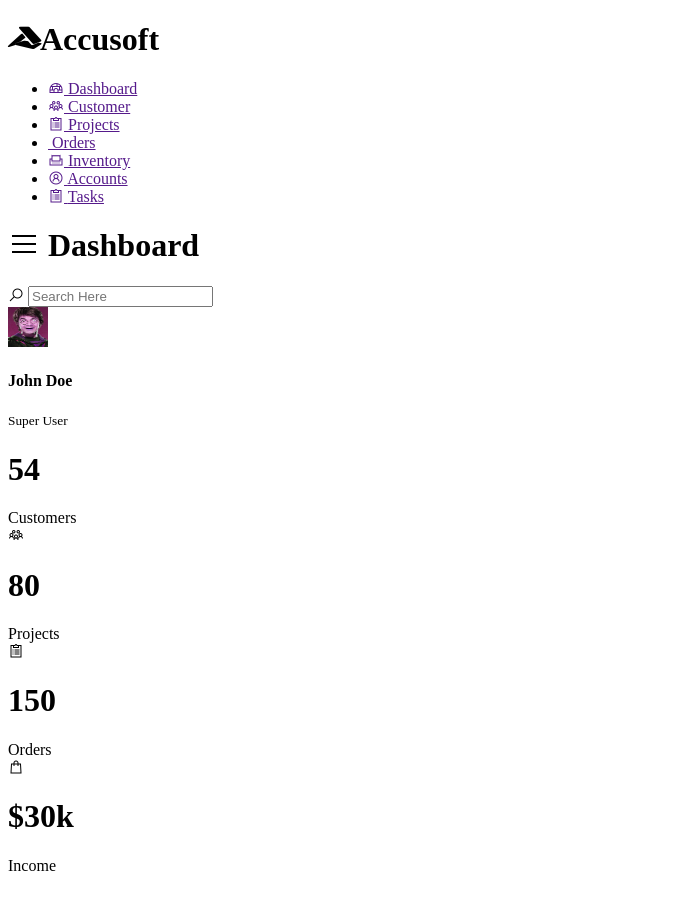
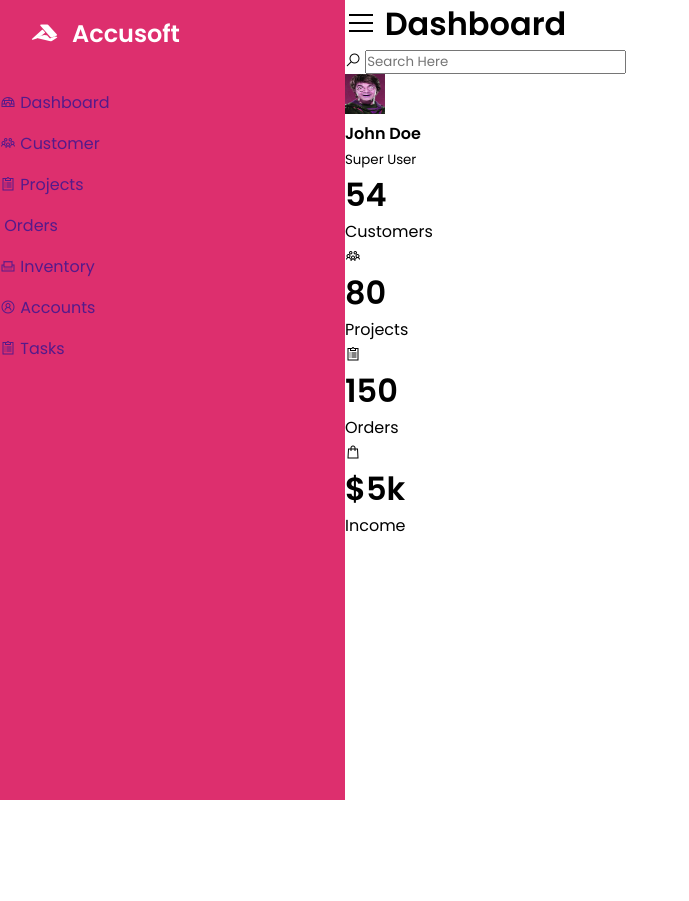
Before and after one commit to faghuba/admin-cPanel, a plain HTML site: page index.html in a window 1280 px wide. Shown: the whole page, without its empty margins (0-689 px from the left). After the commit the page ends 800 px from the top, so only its background shows below. Drawn offline with nearby package versions, Linux system fonts and the light colour scheme.

Commit message:
StyleBuild

```diff
--- a/index.html
+++ b/index.html
@@ -11,7 +11,7 @@
 <body>
     <div class="sidebar">
         <div class="sidebar-brand">
-            <h1><span class="lab la-accusoft"></span>Accusoft</h1>
+            <h2><span class="lab la-accusoft"></span>Accusoft</h2>
         </div>
 
         <div class="sidebar-menu">
@@ -105,7 +105,7 @@
 
                 <div class="card-single">
                     <div>
-                        <h1>$30k</h1>
+                        <h1>$5k</h1>
                         <span>Income</span>
                     </div>
                     <div>
--- a/public/css/style.css
+++ b/public/css/style.css
@@ -5,3 +5,41 @@
     --color-dark: #1d2231;
     --color-grey: #8390a2;
 }
+
+* {
+    padding: 0;
+    margin: 0;
+    box-sizing: border-box;
+    list-style-type: none;
+    text-decoration: none;
+    font-family: 'Poppins', sans-serif;
+}
+
+.sidebar {
+    width: 345px;
+    height: 100%;
+    position: fixed;
+    background: var(--main-color);
+    left: 0;
+    top: 0;
+}
+
+.sidebar-brand {
+    height: 90px;
+    padding: 1rem 0rem 1rem 2rem;
+    color: white;
+}
+
+.sidebar-brand span {
+    display: inline-block;
+    padding-right: 1rem;
+}
+
+.sidebar-menu li{
+    width: 100%;
+    margin-bottom: 1rem;
+}
+
+.main-content {
+    margin-left: 345px;
+}
```
